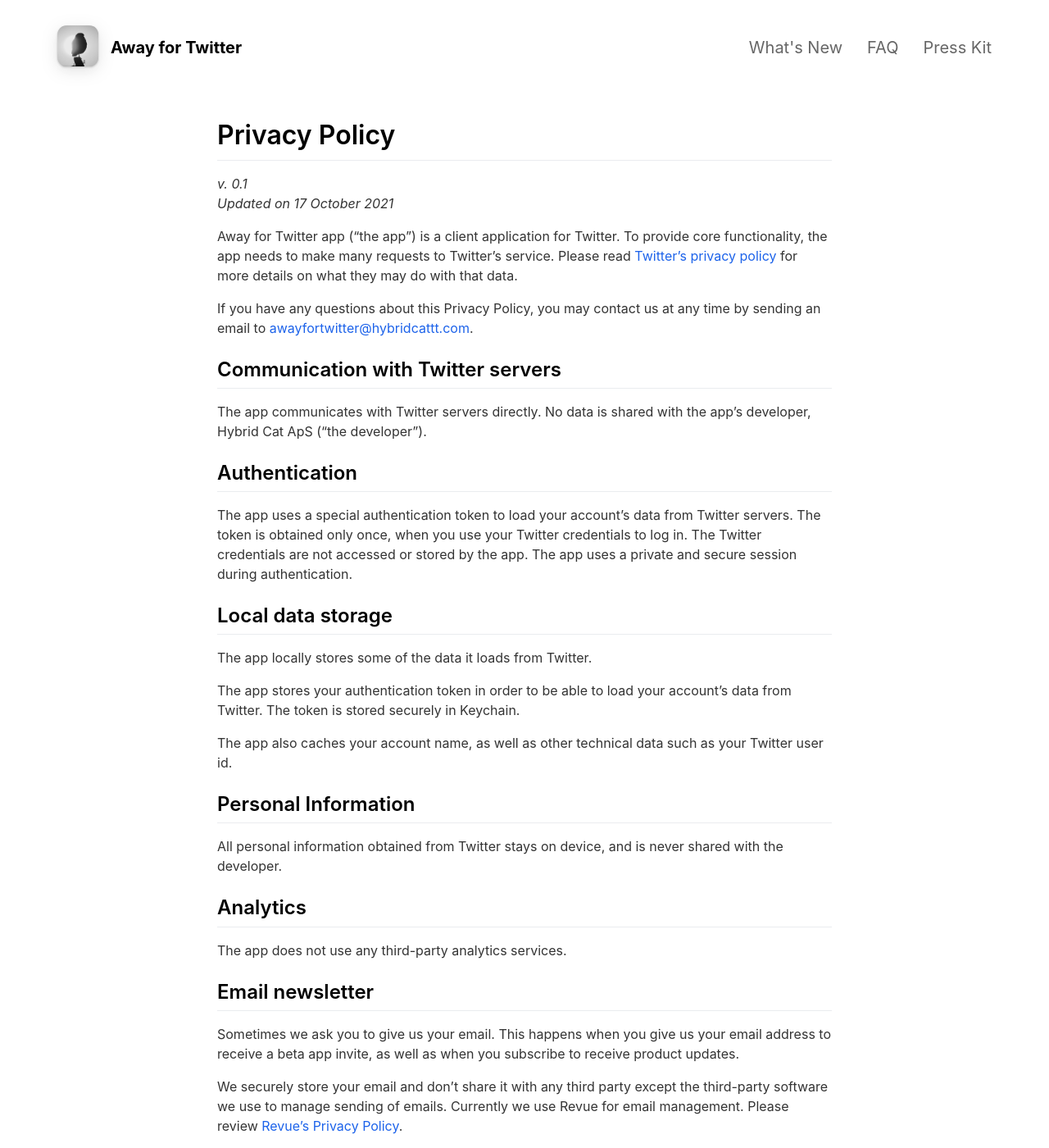
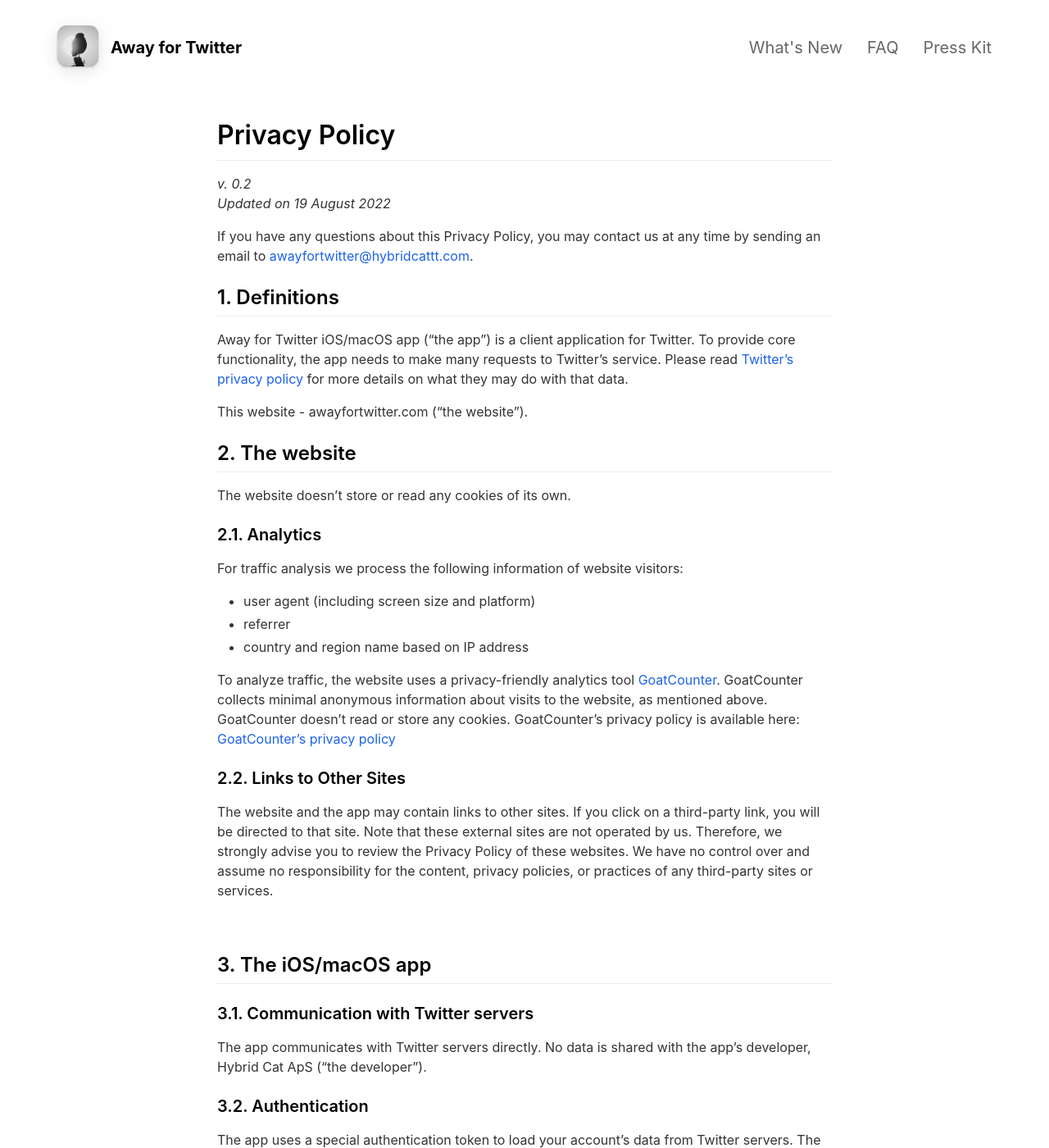
Before and after one commit to AwayForTwitter/app-landing-page, a Jekyll site: the page built from _pages/privacypolicy.md, in a window 1280 px wide and 1400 px high. Shown: the whole window at 82% size. Built offline with Jekyll 4.4.1, drawn with Linux system fonts in a browser that asks for light colours; some of the changed text lies outside the part shown.

Commit message:
Update privacy policy to mention website and Goatcounter. Update TOC with company name. Update both with note of potential changes

```diff
--- a/_pages/privacypolicy.md
+++ b/_pages/privacypolicy.md
@@ -4,23 +4,49 @@
 include_in_header: false
 ---
 
-_v. 0.1_
+_v. 0.2_
 <br>
-_Updated on 17 October 2021_
-
-Away for Twitter app ("the app") is a client application for Twitter. To provide core functionality, the app needs to make many requests to Twitter’s service. Please read [Twitter’s privacy policy](https://twitter.com/en/privacy) for more details on what they may do with that data.
+_Updated on 19 August 2022_
 
 If you have any questions about this Privacy Policy, you may contact us at any time by sending an email to [awayfortwitter@hybridcattt.com](mailto:awayfortwitter@hybridcattt.com).
 
-## Communication with Twitter servers
+## 1. Definitions
+Away for Twitter iOS/macOS app ("the app") is a client application for Twitter. To provide core functionality, the app needs to make many requests to Twitter’s service. Please read [Twitter’s privacy policy](https://twitter.com/en/privacy) for more details on what they may do with that data.
+
+This website - awayfortwitter.com ("the website").
+
+## 2. The website
+
+The website doesn't store or read any cookies of its own.
+
+### 2.1. Analytics
+
+For traffic analysis we process the following information of website visitors:
+- user agent (including screen size and platform)
+- referrer
+- country and region name based on IP address
+
+To analyze traffic, the website uses a privacy-friendly analytics tool [GoatCounter](https://www.goatcounter.com). GoatCounter collects minimal anonymous information about visits to the website, as mentioned above.
+GoatCounter doesn't read or store any cookies.
+GoatCounter's privacy policy is available here: [GoatCounter's privacy policy](https://www.goatcounter.com/help/privacy)
+
+### 2.2. Links to Other Sites
+
+The website and the app may contain links to other sites. If you click on a third-party link, you will be directed to that site. Note that these external sites are not operated by us. Therefore, we strongly advise you to review the Privacy Policy of these websites. We have no control over and assume no responsibility for the content, privacy policies, or practices of any third-party sites or services.
+
+<br>
+
+## 3. The iOS/macOS app
+
+### 3.1. Communication with Twitter servers
 
 The app communicates with Twitter servers directly. No data is shared with the app's developer, Hybrid Cat ApS ("the developer").
 
-## Authentication
+### 3.2. Authentication
 
 The app uses a special authentication token to load your account's data from Twitter servers. The token is obtained only once, when you use your Twitter credentials to log in. The Twitter credentials are not accessed or stored by the app. The app uses a private and secure session during authentication.
 
-## Local data storage
+### 3.3. Local data storage
 
 The app locally stores some of the data it loads from Twitter.
 
@@ -28,16 +54,20 @@
 
 The app also caches your account name, as well as other technical data such as your Twitter user id.
 
-## Personal Information
+### 3.4. Personal Information
 
 All personal information obtained from Twitter stays on device, and is never shared with the developer.
 
-## Analytics
+### 3.5. Analytics
 
 The app does not use any third-party analytics services.
 
-## Email newsletter
+### 3.6. Email newsletter
 
 Sometimes we ask you to give us your email. This happens when you give us your email address to receive a beta app invite, as well as when you subscribe to receive product updates.
 
 We securely store your email and don't share it with any third party except the third-party software we use to manage sending of emails. Currently we use Revue for email management. Please review [Revue's Privacy Policy](https://www.getrevue.co/privacy/platform?locale=en).
+
+## 4. Changes to This Privacy Policy
+
+We may update our Privacy Policy from time to time. Thus, you are advised to review this page periodically for any changes. We will notify you of any changes by posting the new Privacy Policy on this page.
```
Also changed, not shown: _pages/terms.md (+15 -3 lines).
